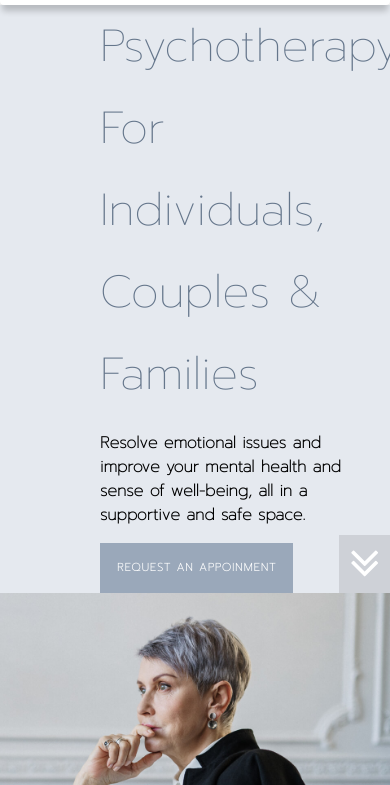
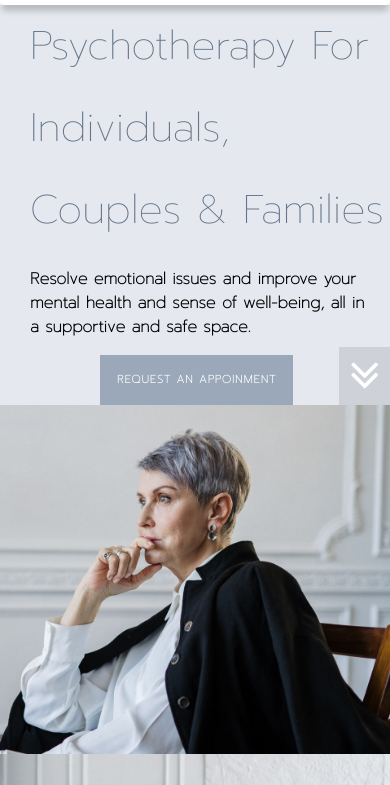
Before and after one commit to somsagar07/Webhack-1.0, a plain HTML site: page index.html in a window 390 px wide. Shown: the part 59-844 px from the top of the page. Drawn offline with nearby package versions, Linux system fonts and the light colour scheme.

Commit message:
Update style.css

```diff
--- a/css/style.css
+++ b/css/style.css
@@ -211,9 +211,11 @@ font-size: 15px;
     margin: 0 !important;
   }
   .p1{
-    font-size: 45px;
+    font-size: 40px;
+    padding-left: 30px !important;
   }
   .p2{
+    padding-left: 30px !important;
     padding-right: 20px !important;
   }
   .pm{
```
